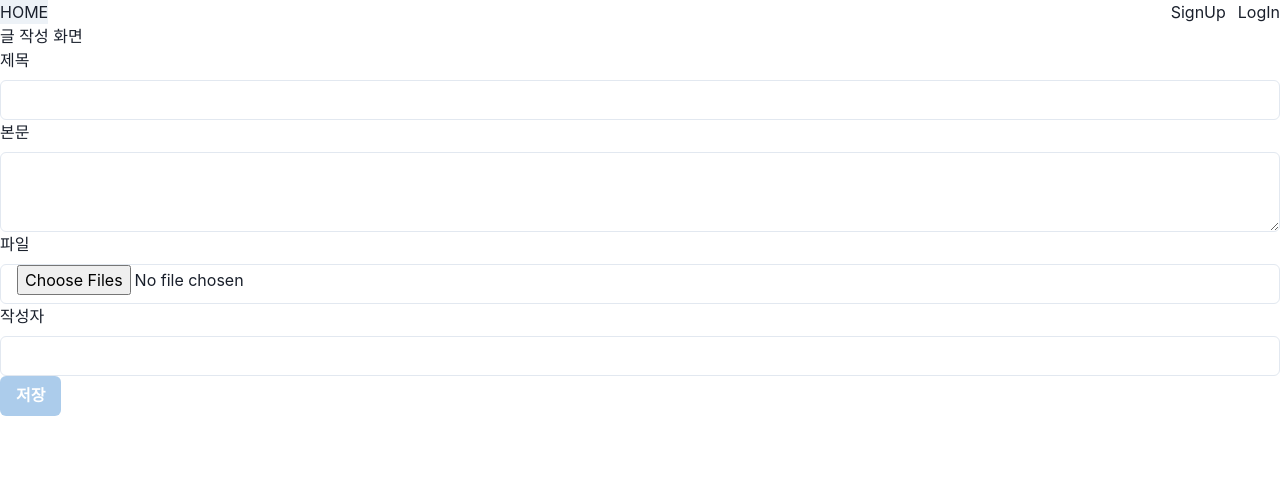
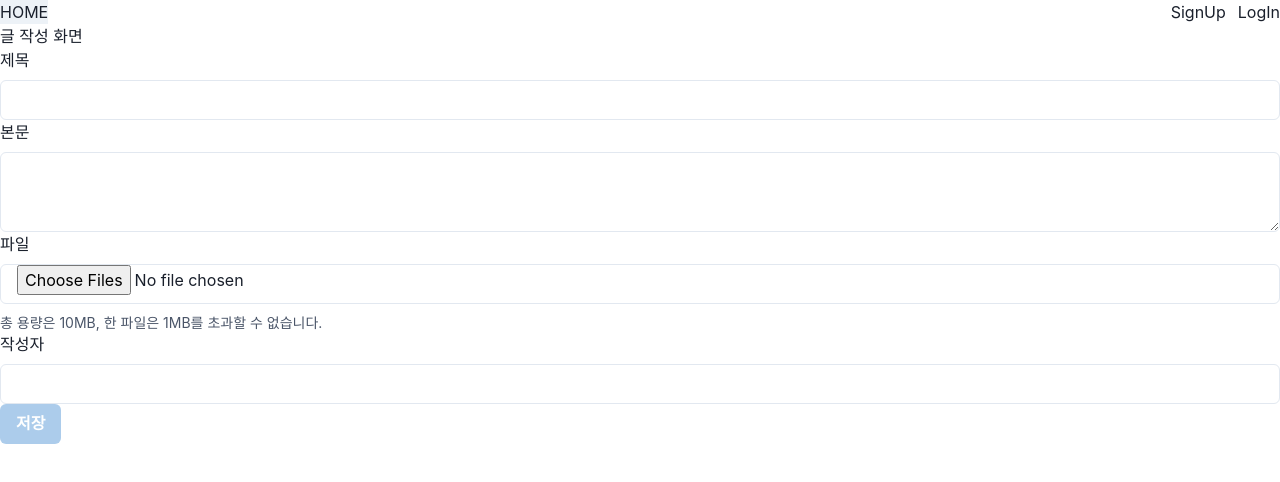
Before and after one commit to huitopia/react-mini-project-1, a React (Vite) app: page /write in a window 1280 px wide. Shown: the top 482 px of the page. Built offline with nearby package versions, Linux system fonts and the light colour scheme.

Commit message:
✨ : 파일 업로드 용량 메세지

```diff
--- a/src/page/board/BoardWrite.jsx
+++ b/src/page/board/BoardWrite.jsx
@@ -2,6 +2,7 @@ import {
   Box,
   Button,
   FormControl,
+  FormHelperText,
   FormLabel,
   Input,
   Textarea,
@@ -88,8 +89,11 @@ export function BoardWrite() {
               multiple
               type={"file"}
               accept="image/*"
-              onChange={(e) => setFiles(e.target.value)}
+              onChange={(e) => setFiles(e.target.files)}
             />
+            <FormHelperText>
+              총 용량은 10MB, 한 파일은 1MB를 초과할 수 없습니다.
+            </FormHelperText>
           </FormControl>
         </Box>
         <Box>
```
